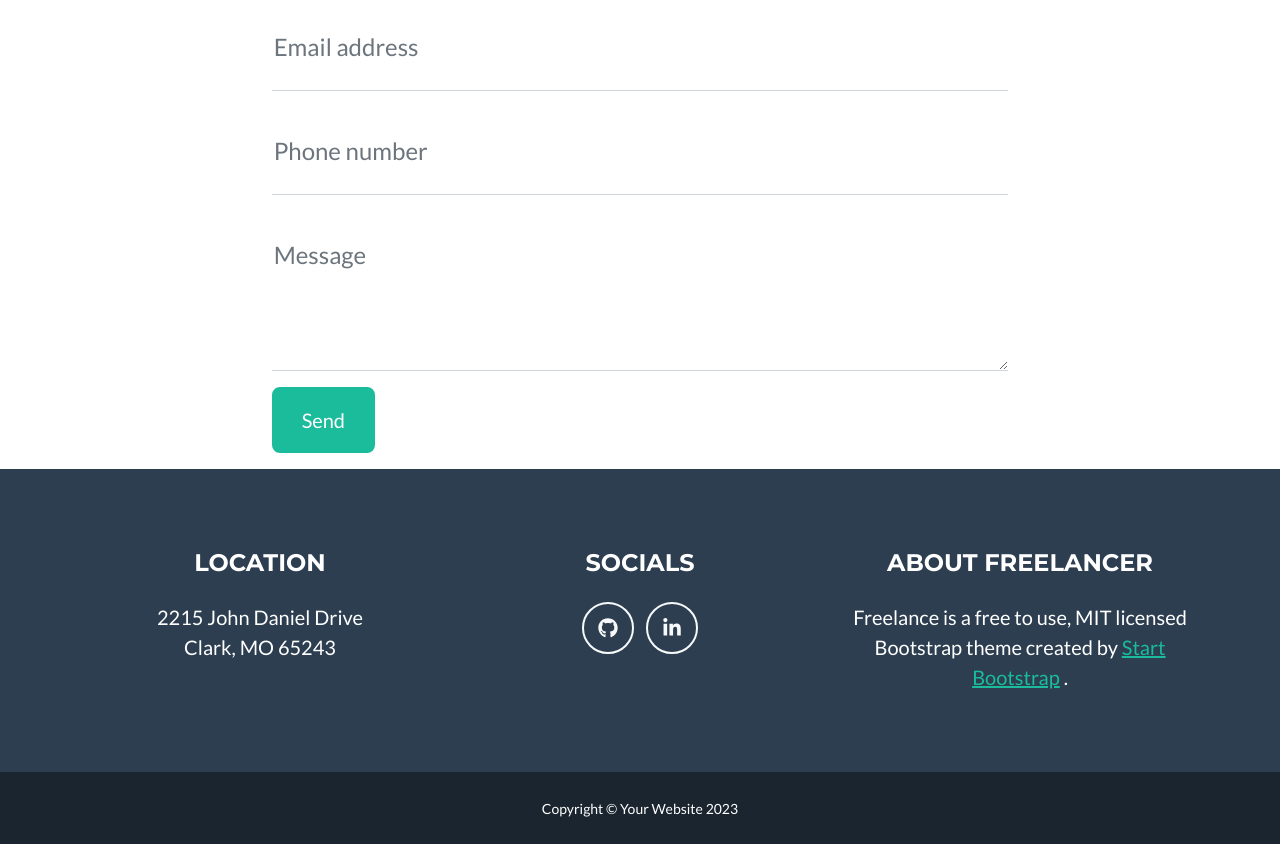
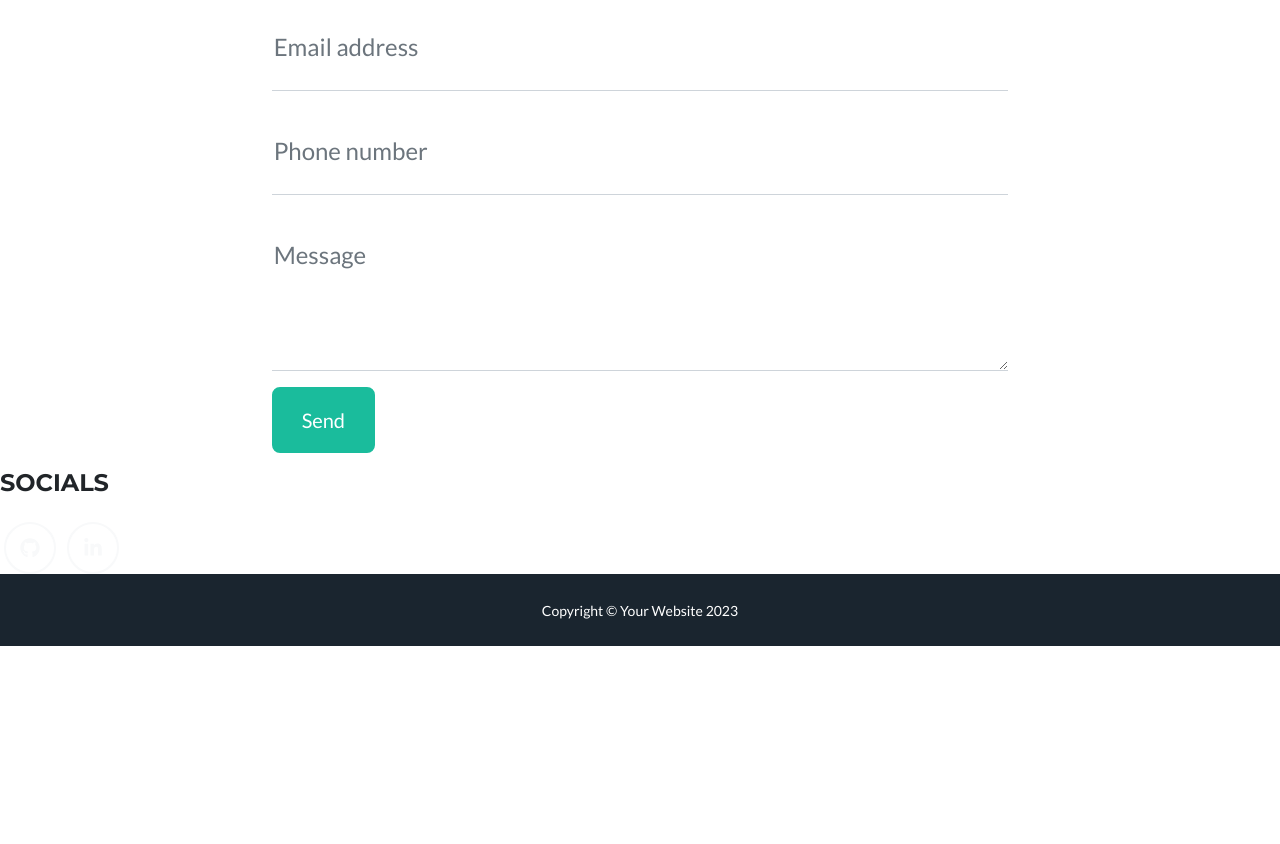
Before and after one commit to dboudagian/PersonalWebsite, a plain HTML site: page index.html in a window 1280 px wide. Shown: the part 2719-3563 px from the top of the page. After the commit the page ends 3365 px from the top, so only its background shows below. Drawn offline with nearby package versions, Linux system fonts and the light colour scheme.

Commit message:
Updated code

```diff
--- a/index.html
+++ b/index.html
@@ -245,38 +245,12 @@
         });
     });
 </script>
-
-        <!-- Footer-->
-        <footer class="footer text-center">
-            <div class="container">
-                <div class="row">
-                    <!-- Footer Location-->
-                    <div class="col-lg-4 mb-5 mb-lg-0">
-                        <h4 class="text-uppercase mb-4">Location</h4>
-                        <p class="lead mb-0">
-                            2215 John Daniel Drive
-                            <br />
-                            Clark, MO 65243
-                        </p>
-                    </div>
                     <!-- Footer Social Icons-->
-                    <div class="col-lg-4 mb-5 mb-lg-0">
-                        <h4 class="text-uppercase mb-4">Socials</h4>
-                        <a class="btn btn-outline-light btn-social mx-1" href="https://github.com/dboudagian"><i class="fab fa-fw fa-github"></i></a>
-                        <a class="btn btn-outline-light btn-social mx-1" href="https://www.linkedin.com/in/daniel-boudagian-855aa5174/"><i class="fab fa-fw fa-linkedin-in"></i></a>
-                    </div>
-                    <!-- Footer About Text-->
-                    <div class="col-lg-4">
-                        <h4 class="text-uppercase mb-4">About Freelancer</h4>
-                        <p class="lead mb-0">
-                            Freelance is a free to use, MIT licensed Bootstrap theme created by
-                            <a href="http://startbootstrap.com">Start Bootstrap</a>
-                            .
-                        </p>
-                    </div>
-                </div>
-            </div>
-        </footer>
+        <div class="col-lg-4 mb-5 mb-lg-0">
+            <h4 class="text-uppercase mb-4">Socials</h4>
+            <a class="btn btn-outline-light btn-social mx-1" href="https://github.com/dboudagian"><i class="fab fa-fw fa-github"></i></a>
+             <a class="btn btn-outline-light btn-social mx-1" href="https://www.linkedin.com/in/daniel-boudagian-855aa5174/"><i class="fab fa-fw fa-linkedin-in"></i></a>
+        </div>
         <!-- Copyright Section-->
         <div class="copyright py-4 text-center text-white">
             <div class="container"><small>Copyright &copy; Your Website 2023</small></div>
```
